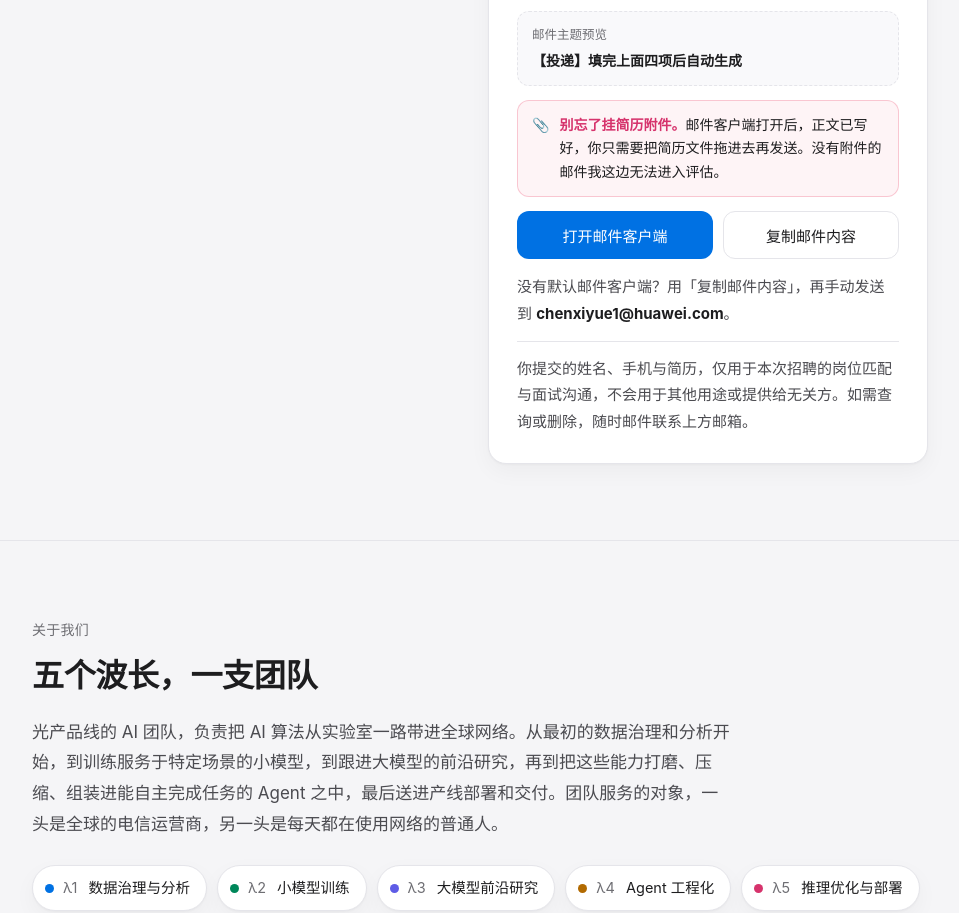
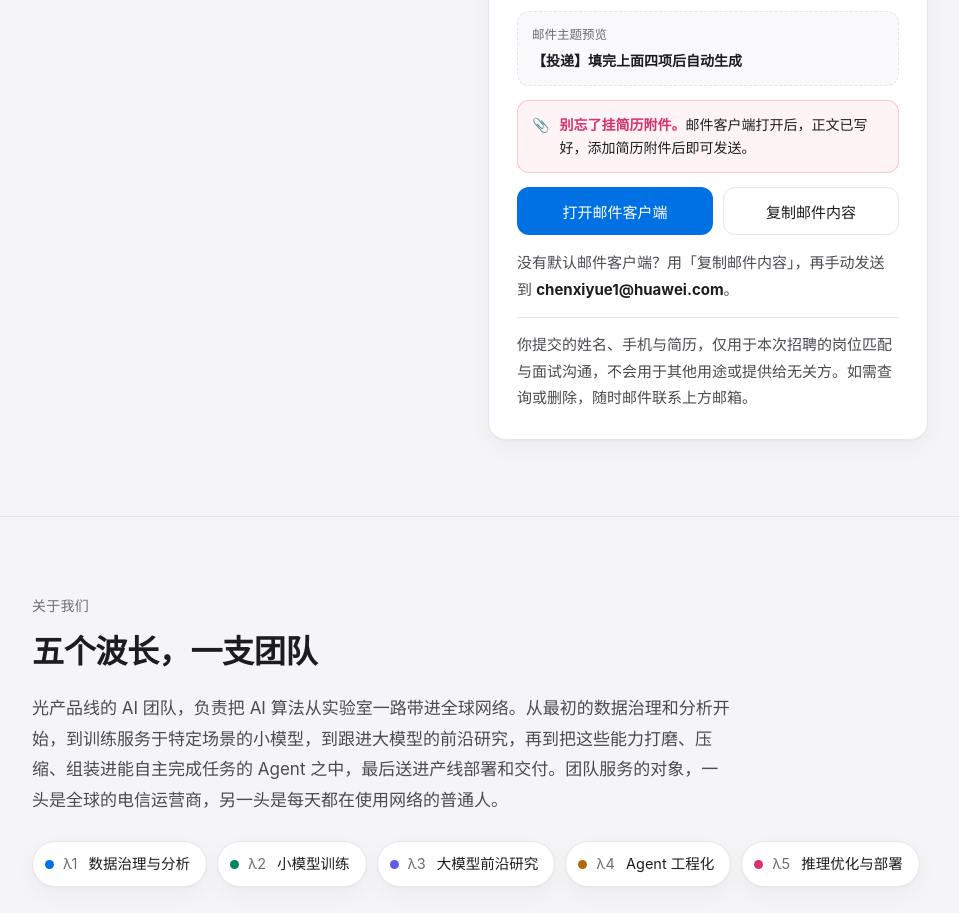
Before and after one commit to xyuech/hw-optics-recruit, a plain HTML site: page index.html in a window 1280 px wide. Shown: the part 2757-3670 px from the top of the page, without its empty margins (160-1119 px from the left). Drawn offline with Linux system fonts and the light colour scheme.

Commit message:
feat: arrange email layout

```diff
--- a/index.html
+++ b/index.html
@@ -700,7 +700,7 @@
 
             <div class="attach-warn">
               <span aria-hidden="true">📎</span>
-              <span><b>别忘了挂简历附件。</b>邮件客户端打开后，正文已写好，你只需要把简历文件拖进去再发送。没有附件的邮件我这边无法进入评估。</span>
+              <span><b>别忘了挂简历附件。</b>邮件客户端打开后，正文已写好，添加简历附件后即可发送。</span>
             </div>
 
             <div class="btn-row">
```
